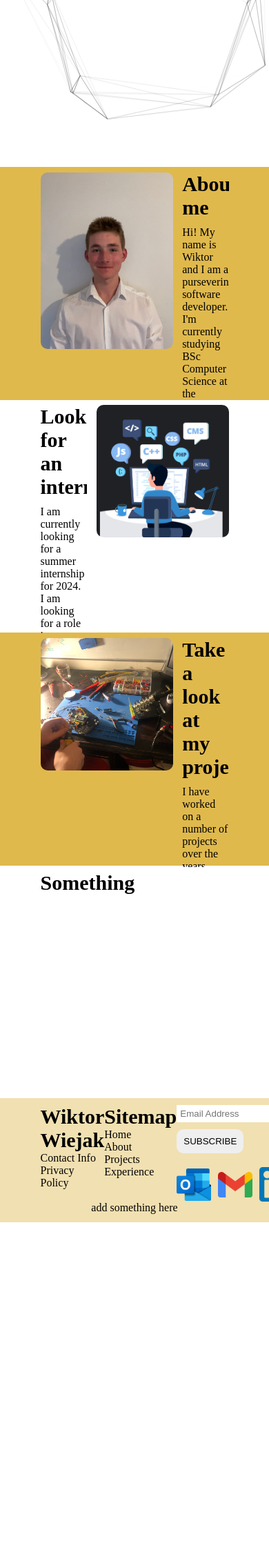
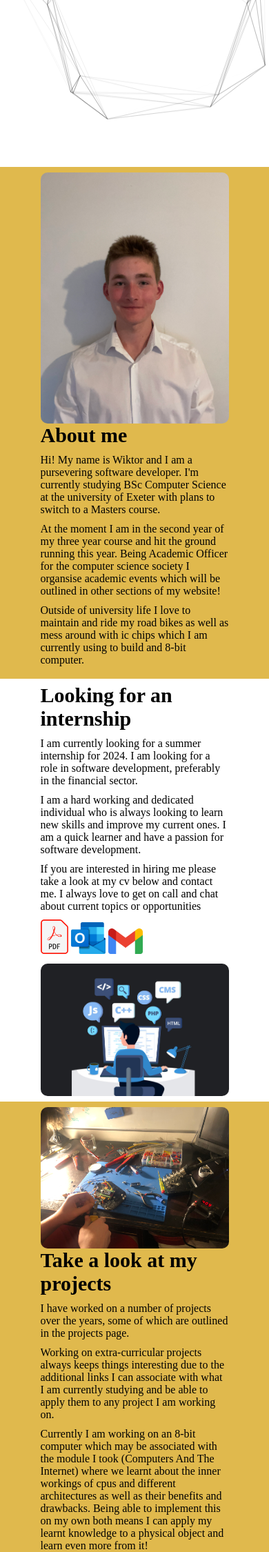
Before and after one commit to inspizzz/Wiktor-Portfolio, a PHP site: page / in a window 390 px wide; the page is wider, and only the part inside the window is pictured. Shown: the part 602-2852 px from the top of that part at 69% size. Before the commit the page ends 2374 px from the top of that part, so only its background shows below. Run offline with PHP 8.4, Linux system fonts and the light colour scheme.

Commit message:
phone compatible

```diff
--- a/app/index.css
+++ b/app/index.css
@@ -45,7 +45,7 @@
 
 .section {
     width: 100%;
-    height: 40vh;
+    /* height: 40vh; */
 
     display: flex;
     justify-content: center;
@@ -65,7 +65,7 @@
 
 .text-container {
     width: 100%;
-    height: 100%;
+    /* height: 100%; */
 
     overflow-y: auto;
 
@@ -114,3 +114,35 @@
         box-shadow: 2px 2px 5px var(--textColor2);
     }
 }
+
+/* ----------- iPhone X ----------- */
+
+/* Portrait and Landscape */
+@media only screen
+  and (min-device-width: 375px)
+  and (max-device-width: 812px) {
+    .inside {
+        display: block;
+        width: 70%;
+        /* width: 90%; */
+        /* background-color: blueviolet; */
+    }
+}
+
+/* Portrait */
+@media only screen
+  and (min-device-width: 375px)
+  and (max-device-width: 812px)
+  and (-webkit-min-device-pixel-ratio: 3)
+  and (orientation: portrait) {
+
+}
+
+/* Landscape */
+@media only screen
+  and (min-device-width: 375px)
+  and (max-device-width: 812px)
+  and (-webkit-min-device-pixel-ratio: 3)
+  and (orientation: landscape) {
+
+}
```
